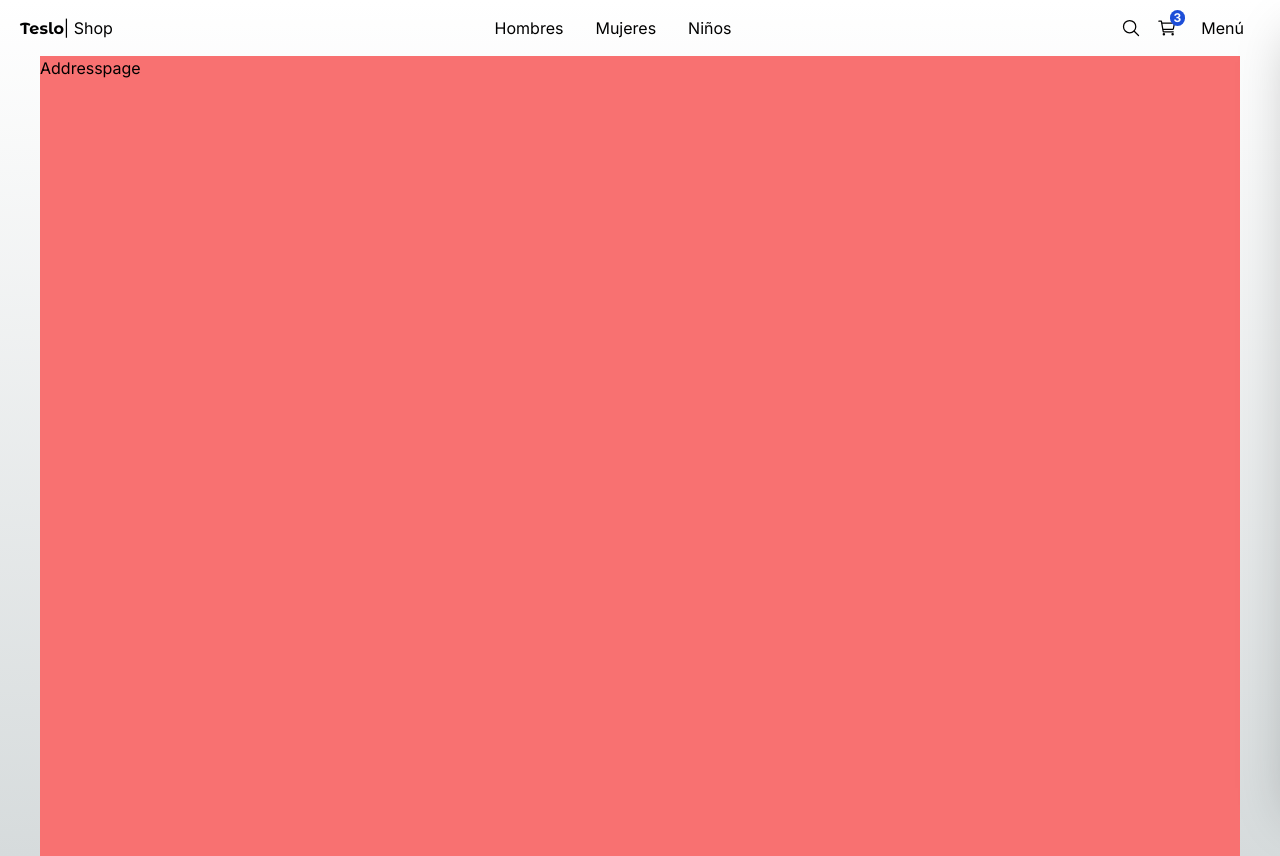
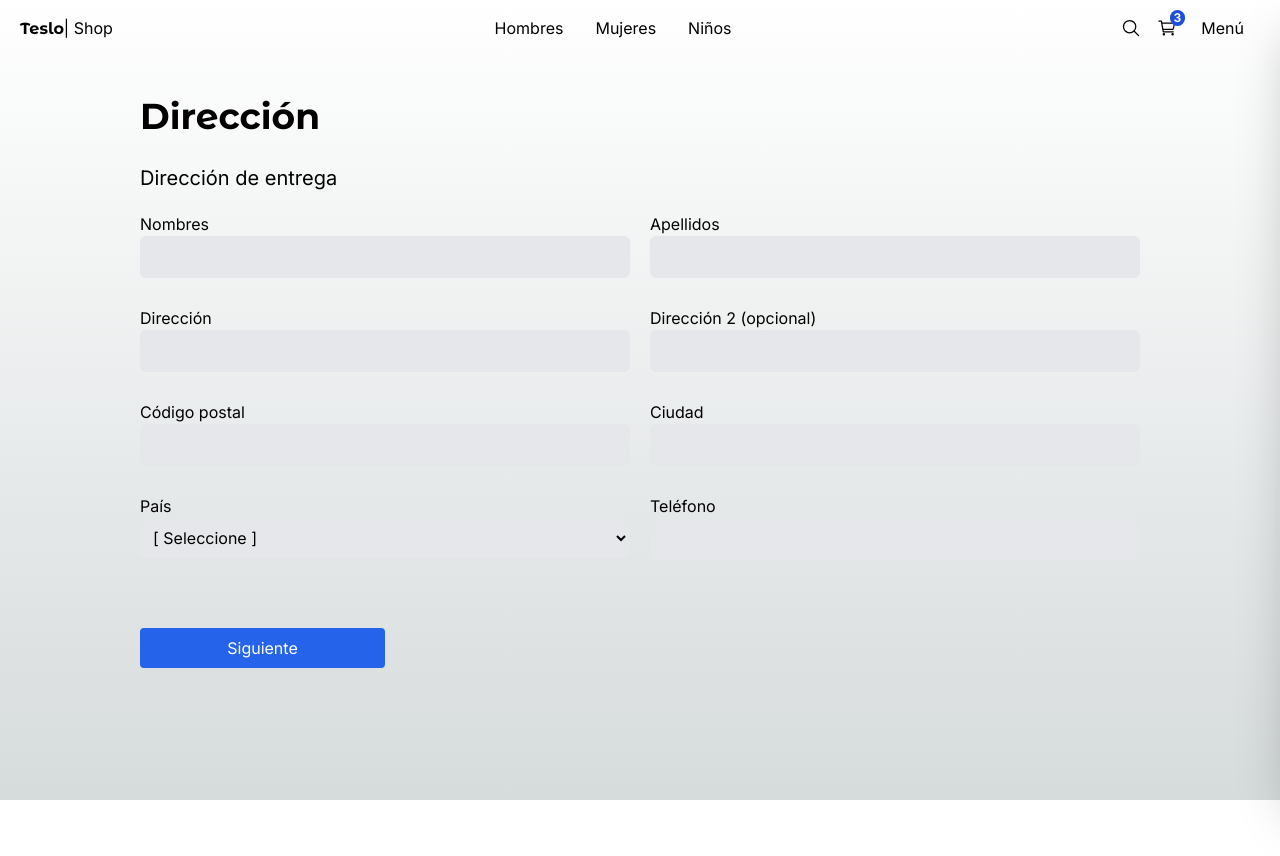
Before and after one commit to martuwilson/teslo-shop-next14, a Next.js app: page /checkout/address in a window 1280 px wide. After the commit the page ends 800 px from the top, so only its background shows below. Built offline with nearby package versions, Linux system fonts and the light colour scheme.

Commit message:
Address page added

```diff
--- a/src/app/(shop)/checkout/address/page.tsx
+++ b/src/app/(shop)/checkout/address/page.tsx
@@ -1,11 +1,104 @@
-/* eslint-disable react/display-name */
-/* eslint-disable import/no-anonymous-default-export */
-export default function(){
-    return (
-        <div className="min-h-screen bg-red-400">
-          <h1>
-            Addresspage
-          </h1>
+import { Title } from '@/components';
+import Link from 'next/link';
+
+export default function NamePage() {
+  return (
+    <div className="flex flex-col sm:justify-center sm:items-center mb-72 px-10 sm:px-0">
+
+
+
+      <div className="w-full  xl:w-[1000px] flex flex-col justify-center text-left">
+
+        <Title title="Dirección" subtitle="Dirección de entrega" />
+
+        <div className="grid grid-cols-1 gap-2 sm:gap-5 sm:grid-cols-2">
+
+
+          <div className="flex flex-col mb-2">
+            <span>Nombres</span>
+            <input
+              type="text"
+              className="p-2 border rounded-md bg-gray-200"
+            />
+          </div>
+
+          <div className="flex flex-col mb-2">
+            <span>Apellidos</span>
+            <input
+              type="text"
+              className="p-2 border rounded-md bg-gray-200"
+            />
+          </div>
+
+          <div className="flex flex-col mb-2">
+            <span>Dirección</span>
+            <input
+              type="text"
+              className="p-2 border rounded-md bg-gray-200"
+            />
+          </div>
+
+          <div className="flex flex-col mb-2">
+            <span>Dirección 2 (opcional)</span>
+            <input
+              type="text"
+              className="p-2 border rounded-md bg-gray-200"
+            />
+          </div>
+
+
+          <div className="flex flex-col mb-2">
+            <span>Código postal</span>
+            <input
+              type="text"
+              className="p-2 border rounded-md bg-gray-200"
+            />
+          </div>
+
+          <div className="flex flex-col mb-2">
+            <span>Ciudad</span>
+            <input
+              type="text"
+              className="p-2 border rounded-md bg-gray-200"
+            />
+          </div>
+
+          <div className="flex flex-col mb-2">
+            <span>País</span>
+            <select
+              className="p-2 border rounded-md bg-gray-200"
+            >
+              <option value="">[ Seleccione ]</option>
+              <option value="CRI">Costa Rica</option>
+            </select>
+          </div>
+
+          <div className="flex flex-col mb-2">
+            <span>Teléfono</span>
+            <input
+              type="text"
+              className="p-2 border rounded-md bg-gray-200"
+            />
+          </div>
+
+
+
+          <div className="flex flex-col mb-2 sm:mt-10">
+            <Link
+              href='/checkout'
+              className="btn-primary flex w-full sm:w-1/2 justify-center ">
+              Siguiente
+            </Link>
+          </div>
+
+
         </div>
-      );
+
+      </div>
+
+
+
+
+    </div>
+  );
 }
```
